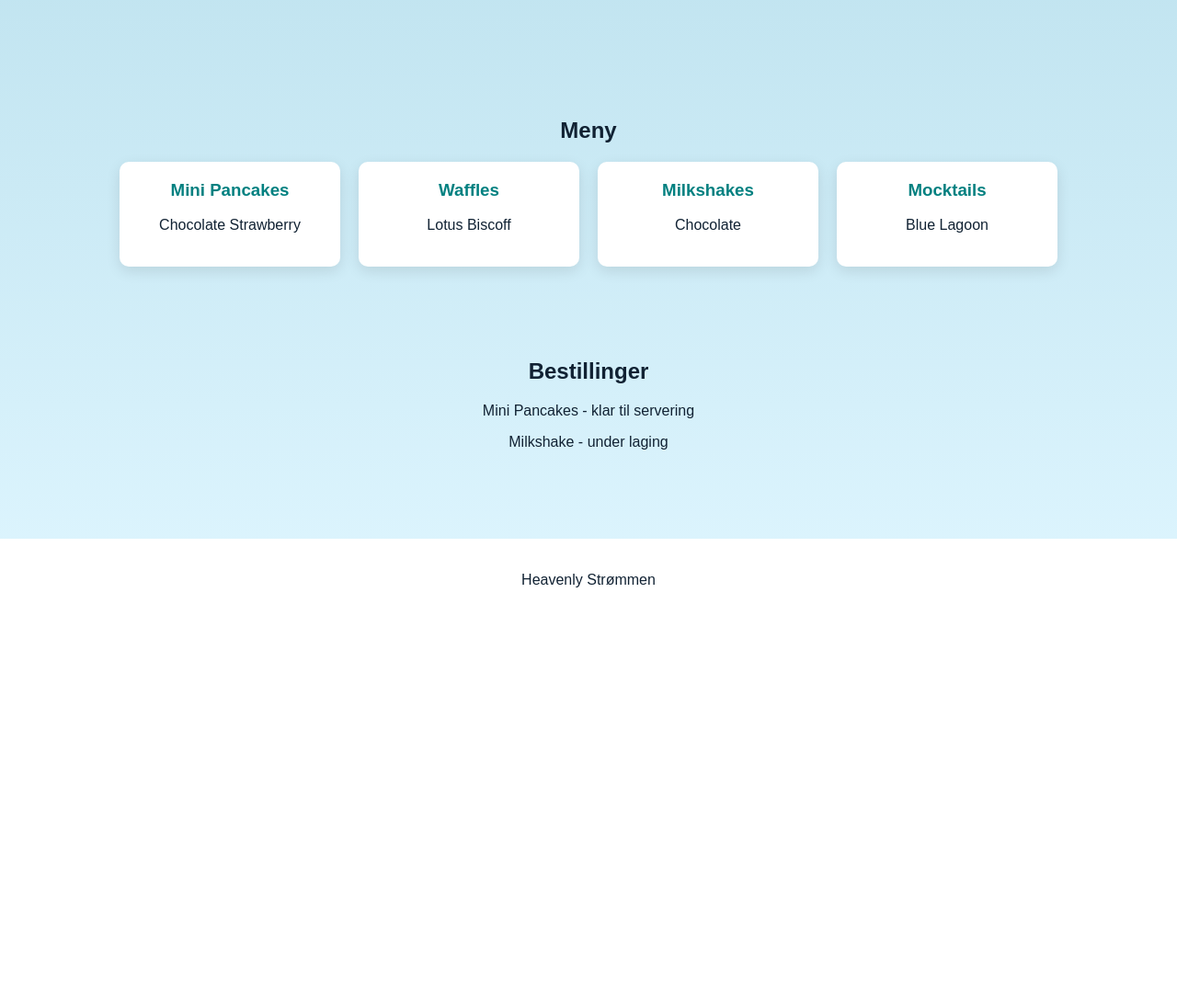
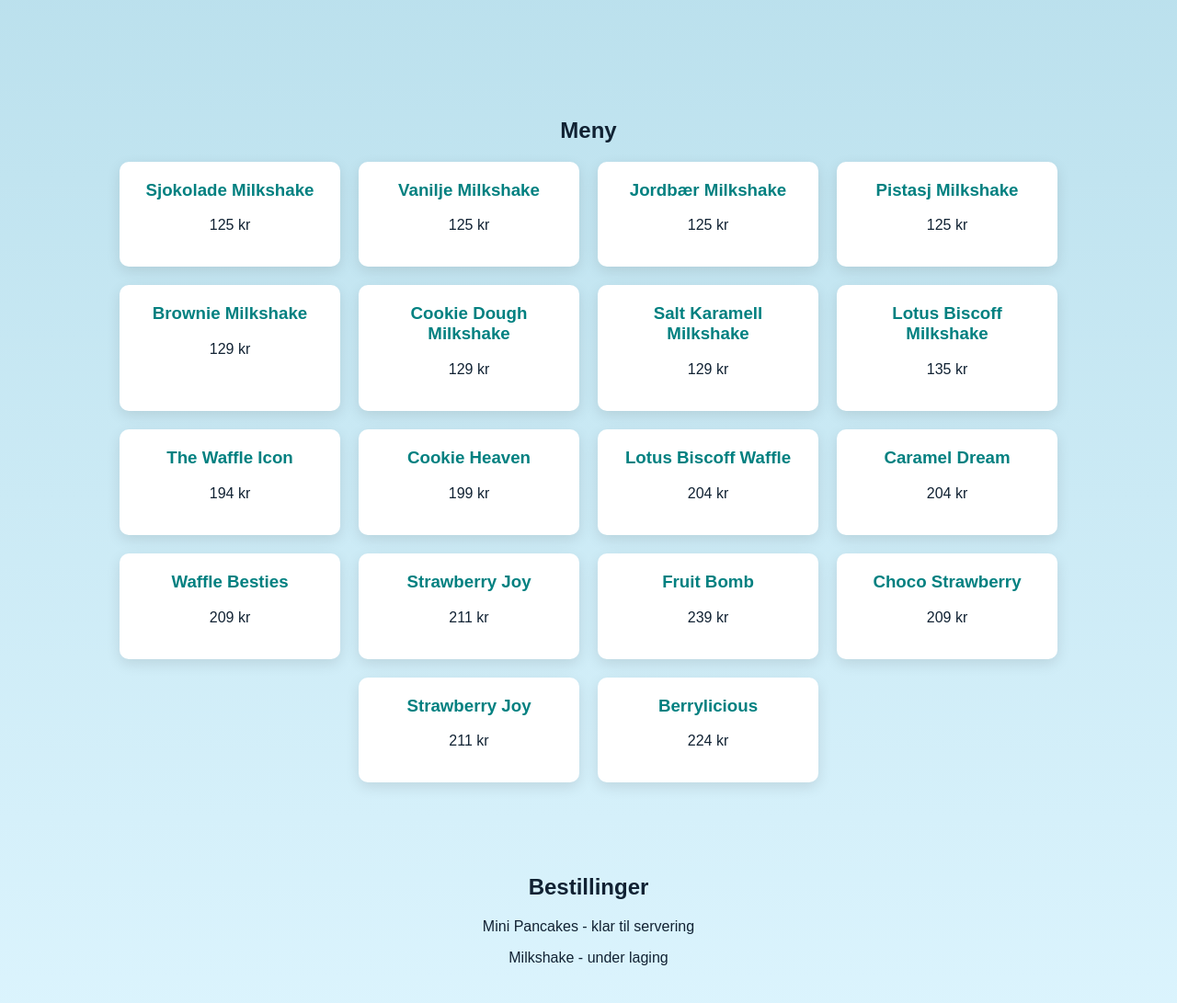
Before and after one commit to Raytriccs/heavenly-semester, a Flask app: page / in a window 1280 px wide. Shown: the part 501-1592 px from the top of the page at 92% size. Before the commit the page ends 1140 px from the top, so only its background shows below. Run offline with Flask 3, Linux system fonts and the light colour scheme.

Commit message:
oppdatere menyen

```diff
--- a/templates/index.html
+++ b/templates/index.html
@@ -8,30 +8,107 @@
     <h2>Heavenly Dessert Lounge</h2>
     <p>Velkommen til Strømmen sin søteste opplevelse</p>
 </section>
-
 <section id="menu">
 <h2>Meny</h2>
 
 <div class="menu">
+
+<!-- MILKSHAKES -->
+
 <div class="card">
-            <h3>Mini Pancakes</h3>
-            <p>Chocolate Strawberry</p>
+<h3>Sjokolade Milkshake</h3>
+<p>125 kr</p>
 </div>
 
 <div class="card">
-            <h3>Waffles</h3>
-            <p>Lotus Biscoff</p>
+<h3>Vanilje Milkshake</h3>
+<p>125 kr</p>
 </div>
 
 <div class="card">
-            <h3>Milkshakes</h3>
-            <p>Chocolate</p>
+<h3>Jordbær Milkshake</h3>
+<p>125 kr</p>
 </div>
 
 <div class="card">
-            <h3>Mocktails</h3>
-            <p>Blue Lagoon</p>
+<h3>Pistasj Milkshake</h3>
+<p>125 kr</p>
 </div>
+
+<div class="card">
+<h3>Brownie Milkshake</h3>
+<p>129 kr</p>
+</div>
+
+<div class="card">
+<h3>Cookie Dough Milkshake</h3>
+<p>129 kr</p>
+</div>
+
+<div class="card">
+<h3>Salt Karamell Milkshake</h3>
+<p>129 kr</p>
+</div>
+
+<div class="card">
+<h3>Lotus Biscoff Milkshake</h3>
+<p>135 kr</p>
+</div>
+
+<!-- WAFFLES -->
+
+<div class="card">
+<h3>The Waffle Icon</h3>
+<p>194 kr</p>
+</div>
+
+<div class="card">
+<h3>Cookie Heaven</h3>
+<p>199 kr</p>
+</div>
+
+<div class="card">
+<h3>Lotus Biscoff Waffle</h3>
+<p>204 kr</p>
+</div>
+
+<div class="card">
+<h3>Caramel Dream</h3>
+<p>204 kr</p>
+</div>
+
+<div class="card">
+<h3>Waffle Besties</h3>
+<p>209 kr</p>
+</div>
+
+<div class="card">
+<h3>Strawberry Joy</h3>
+<p>211 kr</p>
+</div>
+
+<div class="card">
+<h3>Fruit Bomb</h3>
+<p>239 kr</p>
+</div>
+
+<!-- MOST ORDERED -->
+
+<div class="card">
+<h3>Choco Strawberry</h3>
+<p>209 kr</p>
+</div>
+
+<div class="card">
+<h3>Strawberry Joy</h3>
+<p>211 kr</p>
+</div>
+
+<div class="card">
+<h3>Berrylicious</h3>
+<p>224 kr</p>
+</div>
+
 </div>
 </section>
 
```
Lines whose indentation alone changed are shown as unchanged.
